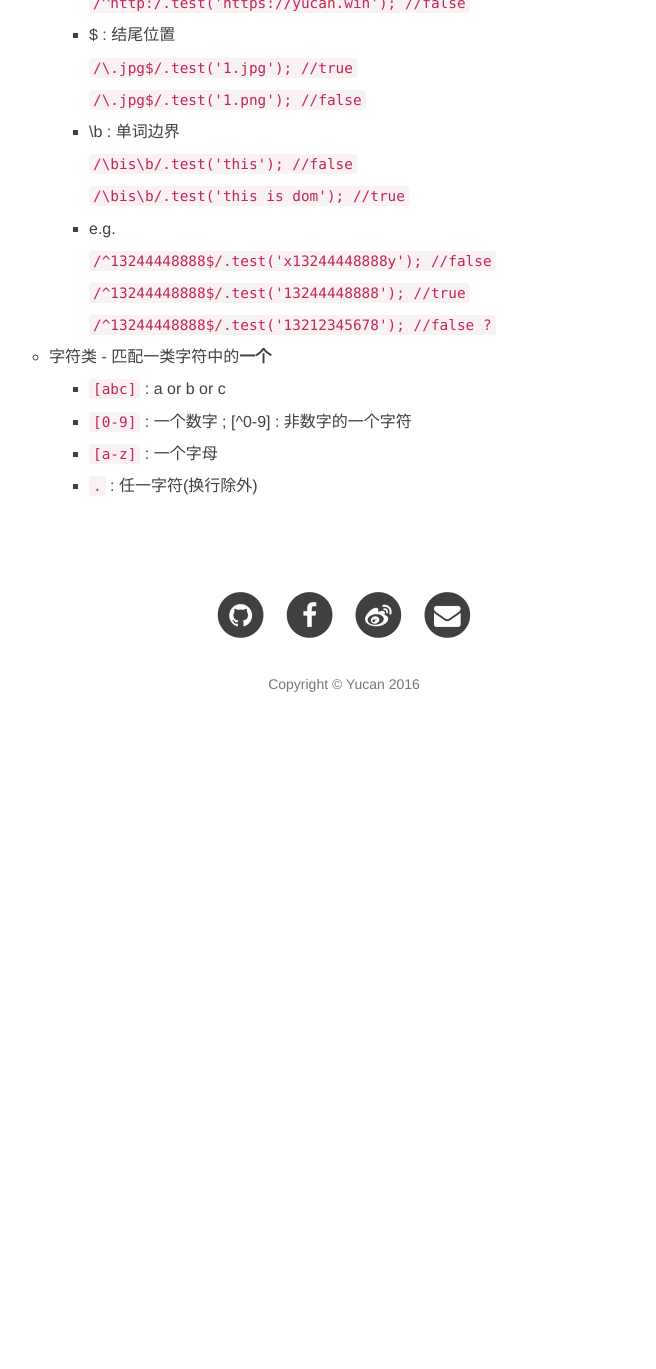
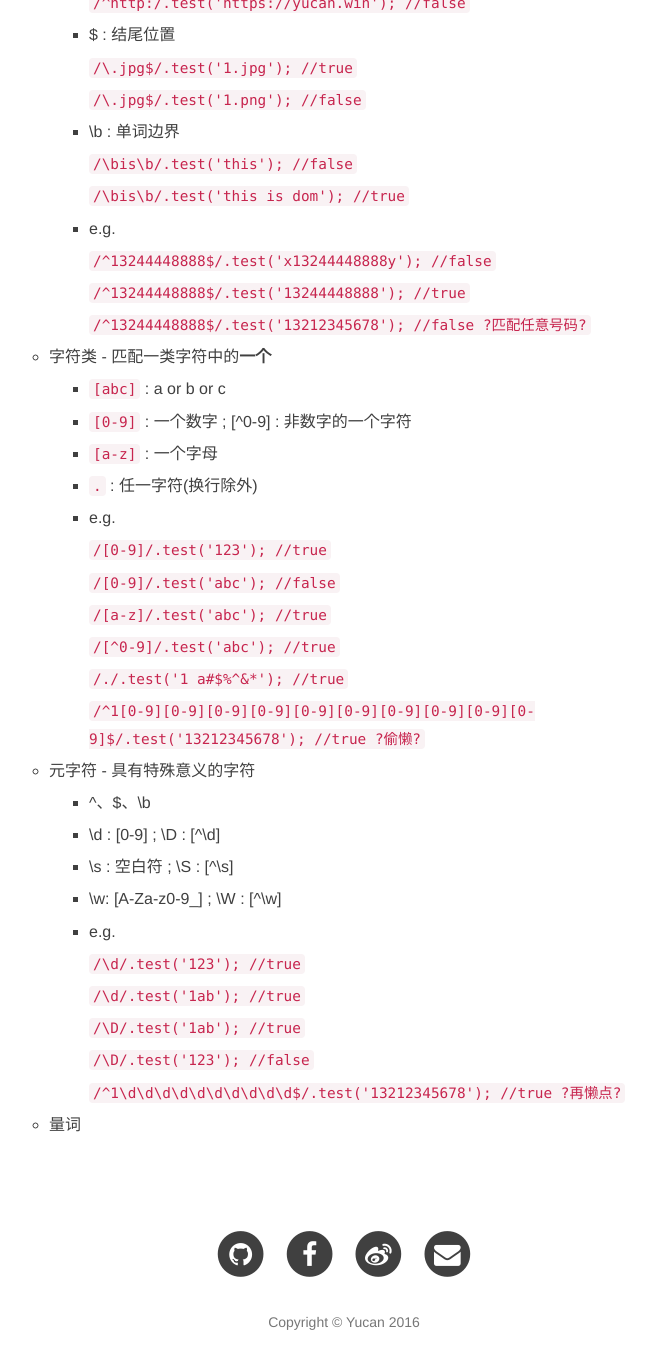
Before and after one commit to zhyucan/zhyucan.github.io, a Jekyll site: the page built from _posts/2016-8-15-js-regexp.md, in a window 1280 px wide and 1400 px high, scrolled down 969 px. Shown: the top 1369 px of the window, without its empty margins (296-952 px from the left). Built offline with Jekyll 4.4.1, drawn with Linux system fonts in a browser that asks for light colours; nearby versions of some CDN libraries; comment, search, counter and statistics services are not loaded; before the commit the page ends 1730 px from its top, so only the background shows below that; some of the changed text lies outside the part shown.

Commit message:
update regex

```diff
--- a/_posts/2016-8-15-js-regexp.md
+++ b/_posts/2016-8-15-js-regexp.md
@@ -23,7 +23,7 @@ description: js 正则
 
          `/13244448888/.test('13244448888'); //true`
 
-         `/13244448888/.test('x13244448888y'); //true ?`
+         `/13244448888/.test('x13244448888y'); //true ?不匹配?`
 
     - 锚点 - 匹配一个位置
 
@@ -53,7 +53,7 @@ description: js 正则
 
           `/^13244448888$/.test('13244448888'); //true`
 
-          `/^13244448888$/.test('13212345678'); //false ?`
+          `/^13244448888$/.test('13212345678'); //false ?匹配任意号码?`
 
 
     - 字符类 - 匹配一类字符中的**一个**
@@ -65,3 +65,41 @@ description: js 正则
        - `[a-z]` : 一个字母
 
        - `.` : 任一字符(换行除外)
+
+       - e.g.
+
+         `/[0-9]/.test('123'); //true`
+
+         `/[0-9]/.test('abc'); //false`
+
+         `/[a-z]/.test('abc'); //true`
+
+         `/[^0-9]/.test('abc'); //true`
+
+         `/./.test('1 a#$%^&*'); //true`
+
+         `/^1[0-9][0-9][0-9][0-9][0-9][0-9][0-9][0-9][0-9][0-9]$/.test('13212345678'); //true ?偷懒?`
+
+    - 元字符 - 具有特殊意义的字符
+
+       - ^、$、\b
+
+       - \d : [0-9] ; \D : [^\d]
+
+       - \s : 空白符 ; \S : [^\s]
+
+       - \w: [A-Za-z0-9_] ; \W : [^\w]
+
+       - e.g.
+
+         `/\d/.test('123'); //true`
+
+         `/\d/.test('1ab'); //true`
+
+         `/\D/.test('1ab'); //true`
+
+         `/\D/.test('123'); //false`
+
+         `/^1\d\d\d\d\d\d\d\d\d\d$/.test('13212345678'); //true ?再懒点?`
+
+    - 量词
```
